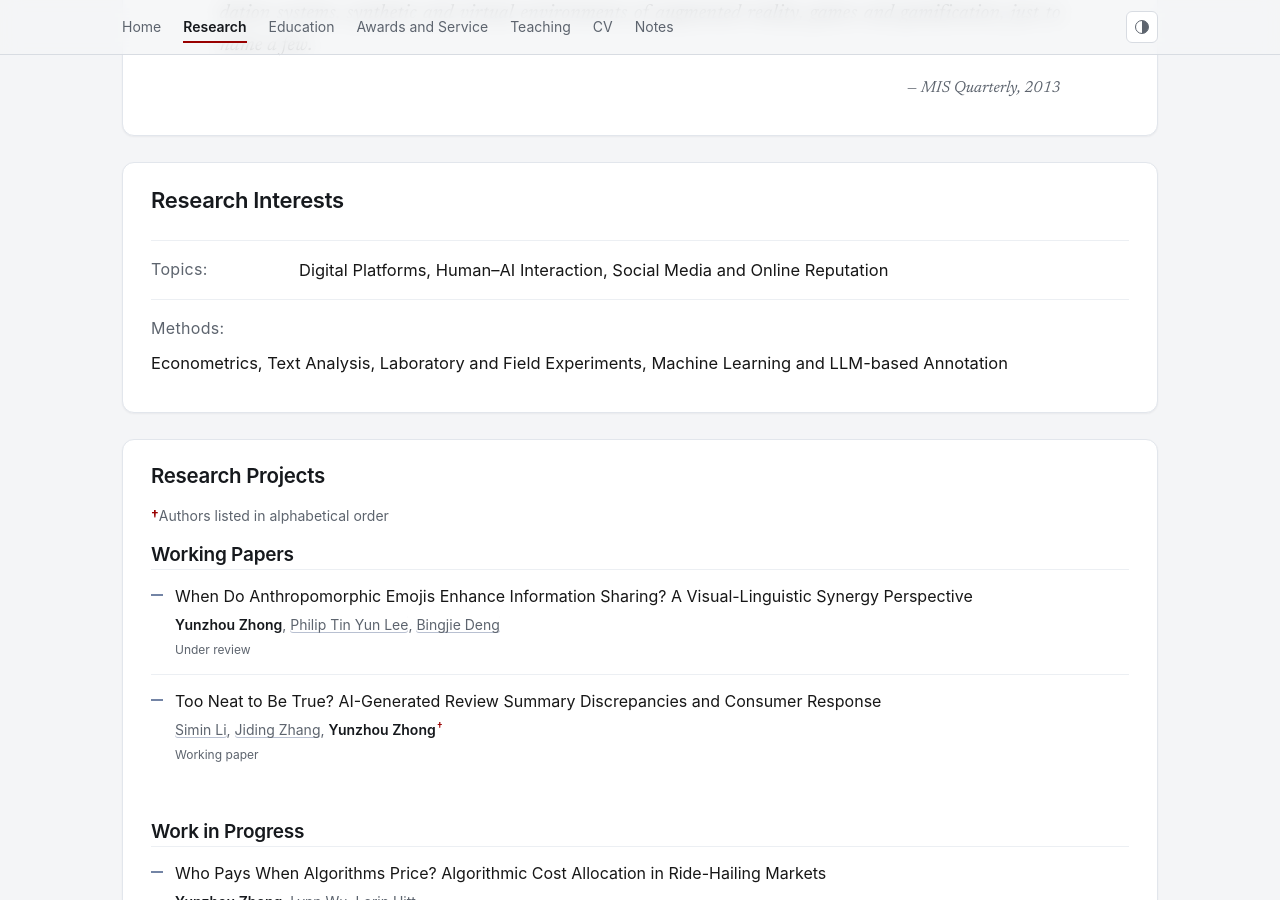
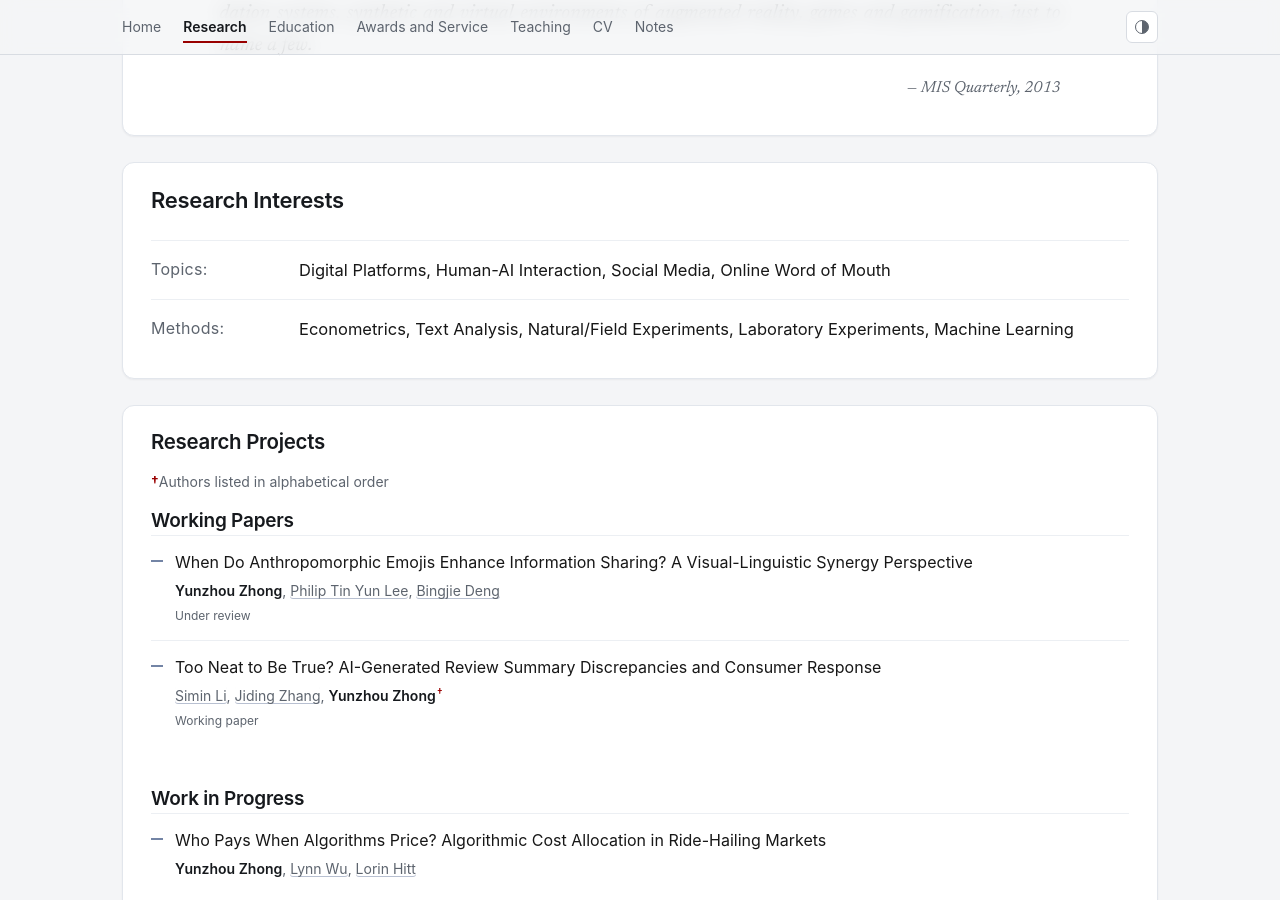
Before and after one commit to bobbyZhong10/bobbyzhong10.github.io, a Jekyll site: the page built from _pages/research-projects.md, in a window 1280 px wide and 900 px high, scrolled down 391 px. Built offline with Jekyll 4.4.1, drawn with Linux system fonts in a browser that asks for light colours.

Commit message:
Update research-projects.md

```diff
--- a/_pages/research-projects.md
+++ b/_pages/research-projects.md
@@ -16,8 +16,8 @@ author_profile: true
 <section class="content-card content-card--research-focus" markdown="1">
 ## Research Interests
 
-- **Topics:** Digital Platforms, Human–AI Interaction, Social Media and Online Reputation
-- **Methods:** Econometrics, Text Analysis, Laboratory and Field Experiments, Machine Learning and LLM-based Annotation
+- **Topics:** Digital Platforms, Human-AI Interaction, Social Media, Online Word of Mouth
+- **Methods:** Econometrics, Text Analysis, Natural/Field Experiments, Laboratory Experiments, Machine Learning
 </section>
 
 <div class="content-card research-record">
```
